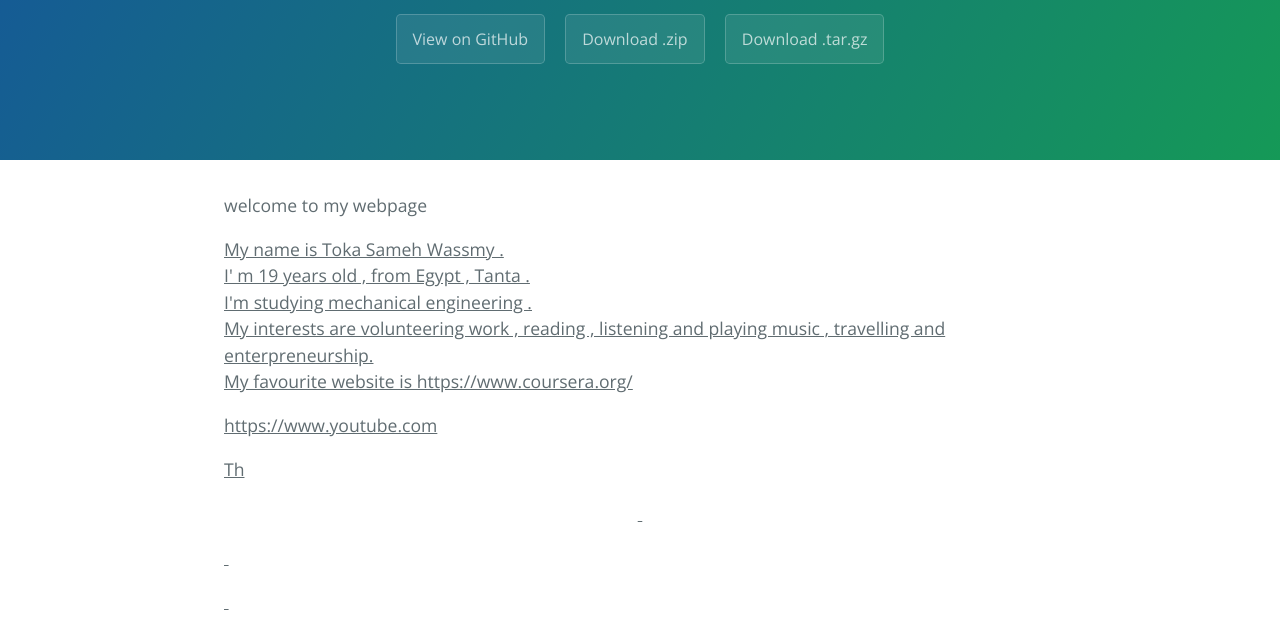
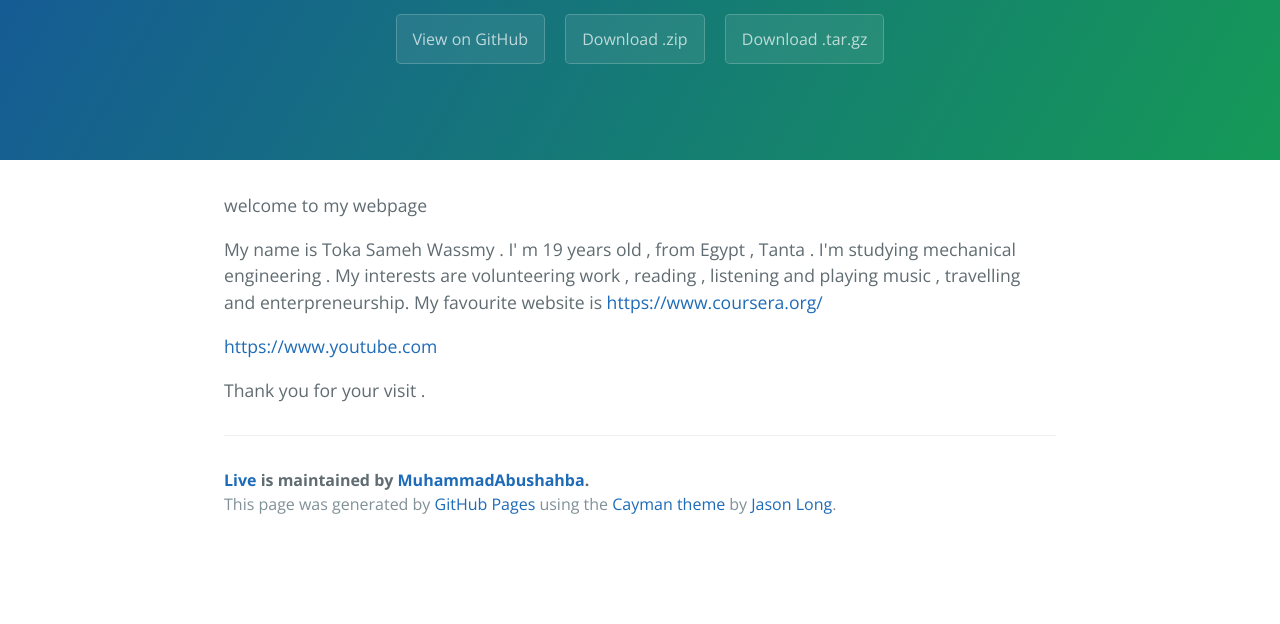
Before and after one commit to MuhammadAbushahba/LIVE, a plain HTML site: page index.html in a window 1280 px wide. Shown: the part 176-800 px from the top of the page. Drawn offline with nearby package versions, Linux system fonts and the light colour scheme.

Commit message:
Create gh-pages branch via GitHub

```diff
--- a/index.html
+++ b/index.html
@@ -19,26 +19,18 @@
     </section>
 
     <section class="main-content">
-      <p> welcome to my webpage
-</p>
+      <p>welcome to my webpage</p>
 
-<ins>
-<p>My name is Toka Sameh  Wassmy .<br>
-  I' m 19 years old , from  Egypt , Tanta . <br>
-  I'm studying mechanical  engineering . <br>
-  My interests are  volunteering work , reading , listening and playing music , travelling and  enterpreneurship. <br>
-  My favourite website is  https://www.coursera.org/ </p>
-<p>https://www.youtube.com</p>
-<p>Th</p>
-<p align="center"> </p>
-<p> </p>
-<p>  </p>
-<p> </p>
-</ins>
+<p>My name is Toka Sameh Wassmy .
+I' m 19 years old , from Egypt , Tanta .
+I'm studying mechanical engineering .
+My interests are volunteering work , reading , listening and playing music , travelling and enterpreneurship.
+My favourite website is
+<a href="https://www.coursera.org/">https://www.coursera.org/</a></p>
 
-<p><ins></ins>Thank you for your visit . </p>
+<p><a href="https://www.youtube.com">https://www.youtube.com</a></p>
 
-<p></p>
+<p>Thank you for your visit .</p>
 
       <footer class="site-footer">
         <span class="site-footer-owner"><a href="https://github.com/MuhammadAbushahba/LIVE">Live</a> is maintained by <a href="https://github.com/MuhammadAbushahba">MuhammadAbushahba</a>.</span>
--- a/params.json
+++ b/params.json
@@ -1 +1 @@
-{"name":"Live","tagline":"","body":"</head> welcome to my webpage\r\n<body>\r\n<ins>\r\n<p class=\"toka\">My name is Toka Sameh  Wassmy .<br />\r\n  I' m 19 years old , from  Egypt , Tanta . <br />\r\n  I'm studying mechanical  engineering . <br />\r\n  My interests are  volunteering work , reading , listening and playing music , travelling and  enterpreneurship. <br />\r\n  My favourite website is  https://www.coursera.org/ </p>\r\n<p class=\"toka\">https://www.youtube.com</p>\r\n<p class=\"toka\">Th</p>\r\n<p align=\"center\" class=\"toka\">&nbsp;</p>\r\n<p>&nbsp;</p>\r\n<p>&nbsp; </p>\r\n<p>&nbsp;</p>\r\n</ins>\r\n<p><ins></ins>Thank you for your visit . </p>\r\n</body>\r\n","google":"","note":"Don't delete this file! It's used internally to help with page regeneration."}
+{"name":"Live","tagline":"","body":"welcome to my webpage\r\n\r\nMy name is Toka Sameh Wassmy .\r\nI' m 19 years old , from Egypt , Tanta . \r\nI'm studying mechanical engineering . \r\nMy interests are volunteering work , reading , listening and playing music , travelling and enterpreneurship. \r\nMy favourite website is \r\nhttps://www.coursera.org/\r\n\r\nhttps://www.youtube.com\r\n\r\nThank you for your visit .","google":"","note":"Don't delete this file! It's used internally to help with page regeneration."}
```
